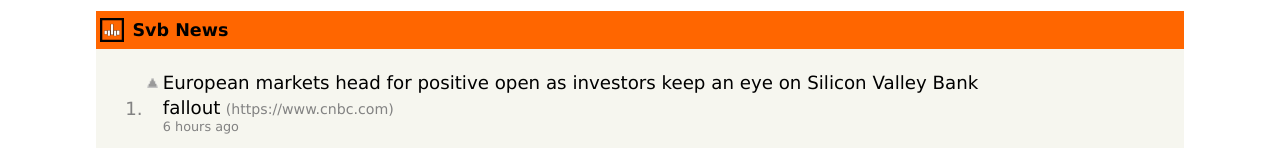
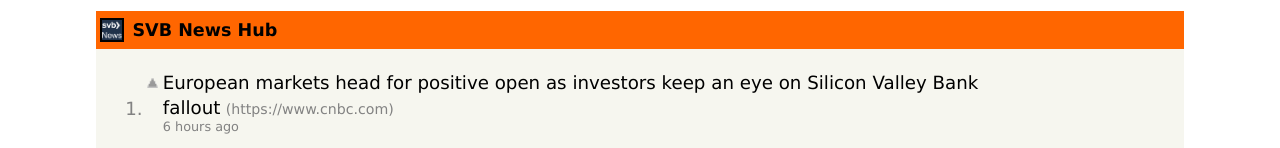
Before and after one commit to dshukertjr/svb, a Next.js app: page / in a window 1280 px wide. Shown: the top 148 px of the page. Built offline with nearby package versions, Linux system fonts and the light colour scheme.

Commit message:
fix: logo

```diff
--- a/components/header.js
+++ b/components/header.js
@@ -17,14 +17,14 @@
                     <td className="header-logo">
                         <Link href="/">
                             <a>
-                                <img src="/android-chrome-512x512.png" />
+                                <img src="/svbnews.png" />
                             </a>
                         </Link>
                     </td>
                     <td className="header-links">
                         <span className="header-links-items">
                             <b className="header-links-name">
-                                <Link href="/">Svb News</Link>
+                                <Link href="/">SVB News Hub</Link>
                             </b>
                         </span>
                     </td>
--- a/pages/index.js
+++ b/pages/index.js
@@ -8,10 +8,10 @@
 import itemsJson from "../api/db/items.json";
 
 export default function Index({ items, authUserData, page, isMore, getDataError, goToString }) {
-    console.log("items: ", itemsJson);
+    // console.log("items: ", itemsJson);
     return (
         <div className="layout-wrapper">
-            <HeadMetadata title="HeckarNews" description="News and Bullshit people having." />
+            <HeadMetadata title="SVB News Hub" description="News and Bullshit people having." />
             <Header
                 userSignedIn={authUserData.userSignedIn}
                 username={authUserData.username}
@@ -45,7 +45,6 @@
     const page = 1;
 
     const apiResult = await getRankedItemsByPage(page, req);
-    console.log("apiResult: ", apiResult);
     return {
         props: {
             items: (apiResult && apiResult.items) || [],
```
Also changed, not shown: public/svbnews.png (added).
